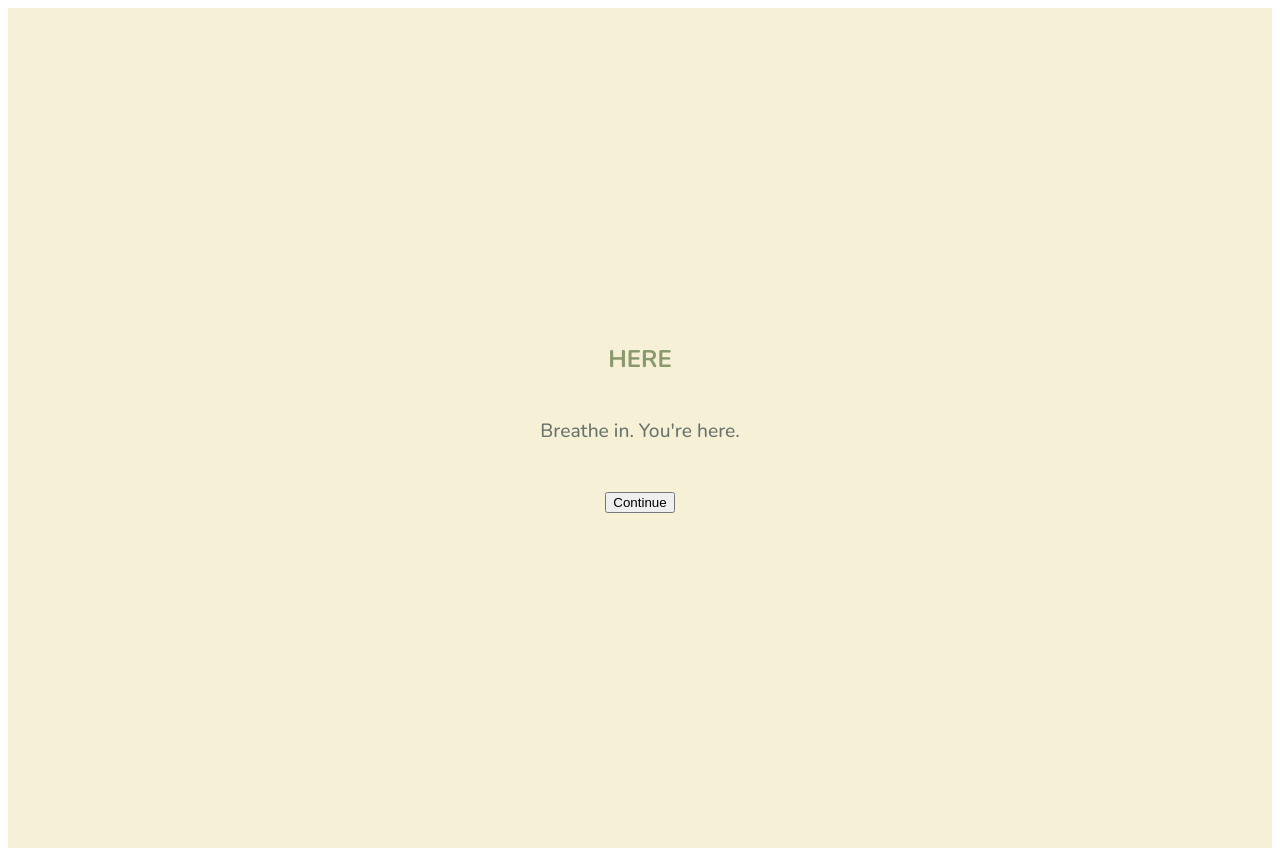
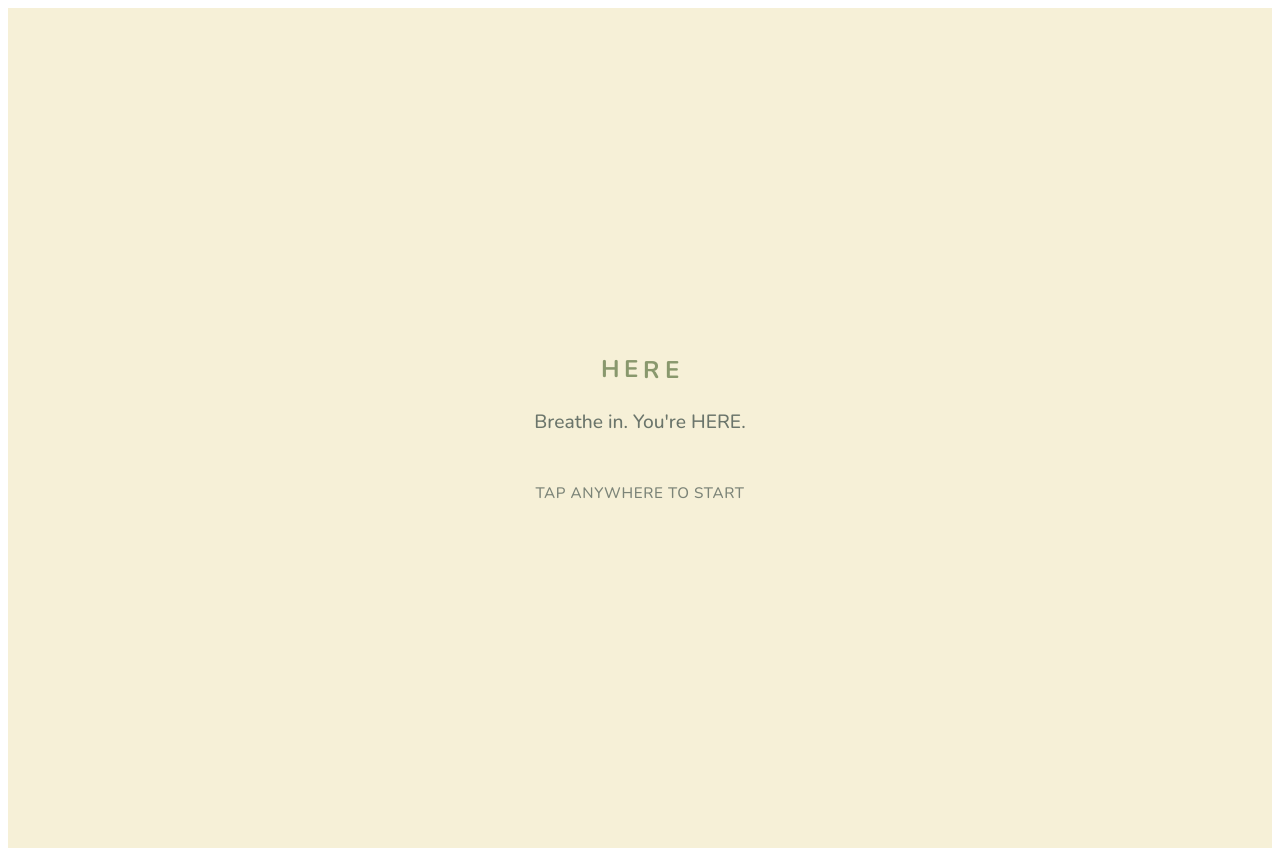
Before and after one commit to Monaabdelreheem/here-frontend, a React (Vite) app: page / in a window 1280 px wide. Built offline with nearby package versions, Linux system fonts and the light colour scheme.

Commit message:
Wire intro tap flow to persistent ambient sound

```diff
--- a/src/pages/IntroPage.jsx
+++ b/src/pages/IntroPage.jsx
@@ -1,23 +1,73 @@
-import { useNavigate } from 'react-router-dom'
-import './IntroPage.css'
+import { useCallback, useEffect, useRef, useState } from 'react';
+import { useNavigate } from 'react-router-dom';
+import './IntroPage.css';
+import { playAmbientAudio, setAmbientVolume } from '../utils/ambientAudio';
+
+function AnimatedHere() {
+  return (
+    <span className="here-animated">
+      <span className="here-letter" style={{ animationDelay: '0.2s' }}>H</span>
+      <span className="here-letter" style={{ animationDelay: '1.2s' }}>E</span>
+      <span className="here-letter" style={{ animationDelay: '2.2s' }}>R</span>
+      <span className="here-letter here-letter--flip" style={{ animationDelay: '3.2s' }}>E</span>
+    </span>
+  );
+}
 
 function IntroPage() {
-  const navigate = useNavigate()
+  const navigate = useNavigate();
+  const [started, setStarted] = useState(false);
+  const startedRef = useRef(false);
+
+  const handleStart = useCallback(() => {
+    if (startedRef.current) return;
+
+    startedRef.current = true;
+
+    setStarted(true);
+
+    setAmbientVolume(0.5);
+    playAmbientAudio().catch((err) => {
+      console.log('Audio play failed:', err);
+    });
+
+    setTimeout(() => {
+      navigate('/mood');
+    }, 12000);
+  }, [navigate]);
+
+  useEffect(() => {
+    if (startedRef.current) return undefined;
+
+    const onFirstInteraction = () => {
+      handleStart();
+    };
+
+    window.addEventListener('pointerdown', onFirstInteraction, { once: true });
+    window.addEventListener('touchstart', onFirstInteraction, { once: true });
+    window.addEventListener('click', onFirstInteraction, { once: true });
+    window.addEventListener('keydown', onFirstInteraction, { once: true });
+
+    return () => {
+      window.removeEventListener('pointerdown', onFirstInteraction);
+      window.removeEventListener('touchstart', onFirstInteraction);
+      window.removeEventListener('click', onFirstInteraction);
+      window.removeEventListener('keydown', onFirstInteraction);
+    };
+  }, [handleStart]);
 
   return (
-    <section className="intro">
+    <section className="intro" onClick={handleStart}>
       <div className="intro__content">
-        <h1 className="intro__title">HERE</h1>
-        <p className="intro__text">Breathe in. You're here.</p>
-        <button
-          className="intro__button"
-          onClick={() => navigate('/mood')}
-        >
-          Continue
-        </button>
+        <h1 className="intro__title">
+          <AnimatedHere />
+        </h1>
+
+        <p className="intro__text intro__text--fade">Breathe in. You're HERE.</p>
+        {!started && <p className="intro__text intro__text--tap">Tap anywhere to start</p>}
       </div>
     </section>
-  )
+  );
 }
 
-export default IntroPage
+export default IntroPage;
```
